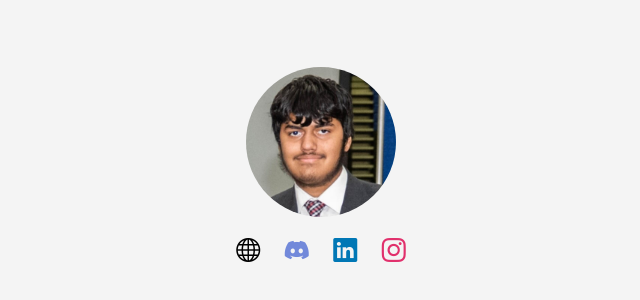
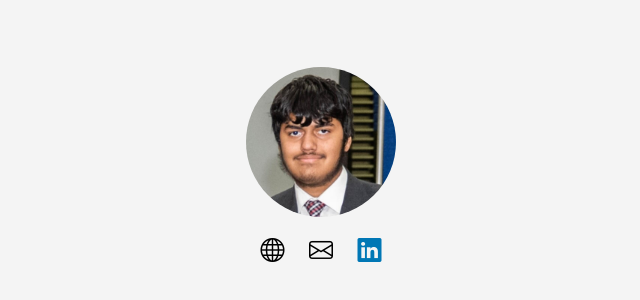
Before and after one commit to aryanraj65537/personal-website, a plain HTML site: page index.html in a window 1280 px wide. Shown: the part 234-534 px from the top of the page, without its empty margins (319-959 px from the left). Drawn offline with nearby package versions, Linux system fonts and the light colour scheme.

Commit message:
updated socials

```diff
--- a/index.html
+++ b/index.html
@@ -31,14 +31,8 @@
         .social a[href*="aryanraj.xyz"] {
             color: #000;
         }
-        .social a[href*="discord.com"] {
-            color: #7289DA;
-        }
         .social a[href*="linkedin.com"] {
             color: #0077b5;
-        }
-        .social a[href*="instagram.com"] {
-            color: #E1306C;
         }
         .social a:hover {
             opacity: 0.5;
@@ -49,9 +43,8 @@
     <img src="aryanraj.png" alt="Aryan Raj" class="profile-img">
     <div class="social">
         <a href="https://aryanraj.xyz"><i class="bi bi-globe"></i></a>
-        <a href="https://discord.com/users/824104716224036887"><i class="bi bi-discord"></i></a>
+        <a href="mailto:me@aryanraj.xyz"><i class="bi bi-envelope"></i></a>
         <a href="https://www.linkedin.com/in/aryanraj65537/"><i class="bi bi-linkedin"></i></a>
-        <a href="https://www.instagram.com/nonchalantaryanraj/"><i class="bi bi-instagram"></i></a>
     </div>
 </body>
 </html>
```
